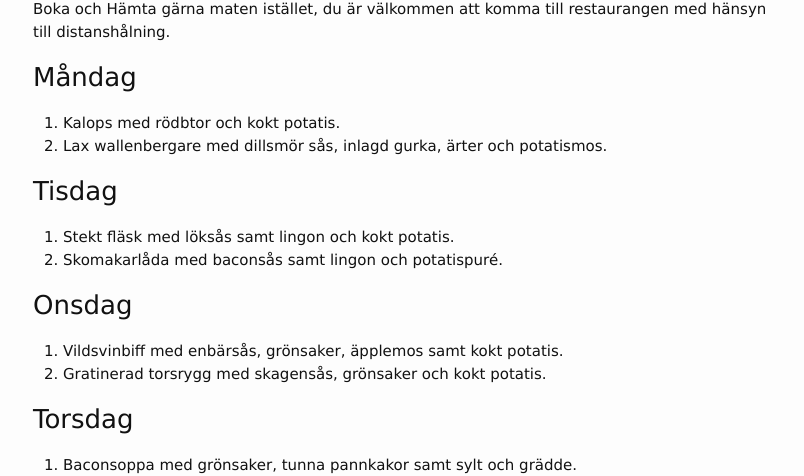
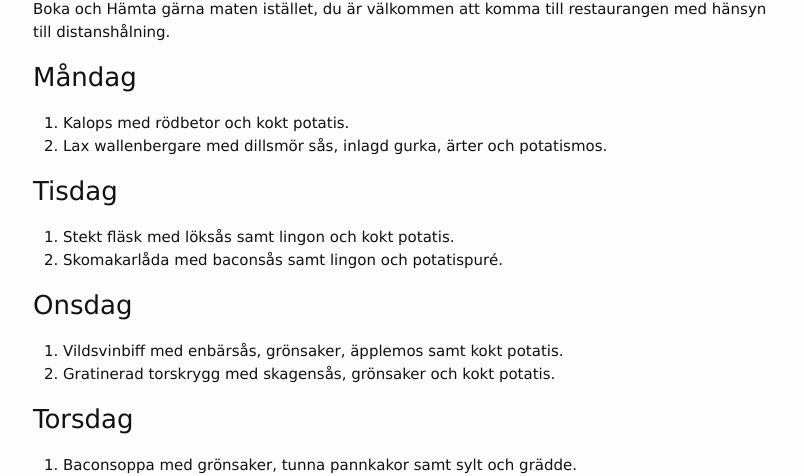
Before and after one commit to FarInn62/farinn62.github.io, a Jekyll site: the page built from lunch.md, in a window 1280 px wide. Shown: the part 149-625 px from the top of the page, without its empty margins (237-1041 px from the left). Built offline with Jekyll 4.4.1, drawn with Linux system fonts in a browser that asks for light colours.

Commit message:
Update lunch.md

```diff
--- a/lunch.md
+++ b/lunch.md
@@ -11,7 +11,7 @@ Alla rätter: 85:- Take away: 70:-
 OBS.PÅ GRUND AV CORONA: Boka och Hämta gärna maten istället, du är välkommen att komma till restaurangen med hänsyn till distanshålning.
 
 ### Måndag
-1. Kalops med rödbtor och kokt potatis.
+1. Kalops med rödbetor och kokt potatis.
 2. Lax wallenbergare med dillsmör sås, inlagd gurka, ärter och potatismos.
 
 ### Tisdag
@@ -20,7 +20,7 @@ OBS.PÅ GRUND AV CORONA: Boka och Hämta gärna maten istället, du är välkomm
 
 ### Onsdag
 1. Vildsvinbiff med enbärsås, grönsaker, äpplemos samt kokt potatis.
-2. Gratinerad torsrygg med skagensås, grönsaker och kokt potatis.
+2. Gratinerad torskrygg med skagensås, grönsaker och kokt potatis.
 
 ### Torsdag
 1. Baconsoppa med grönsaker, tunna pannkakor samt sylt och grädde.
```
